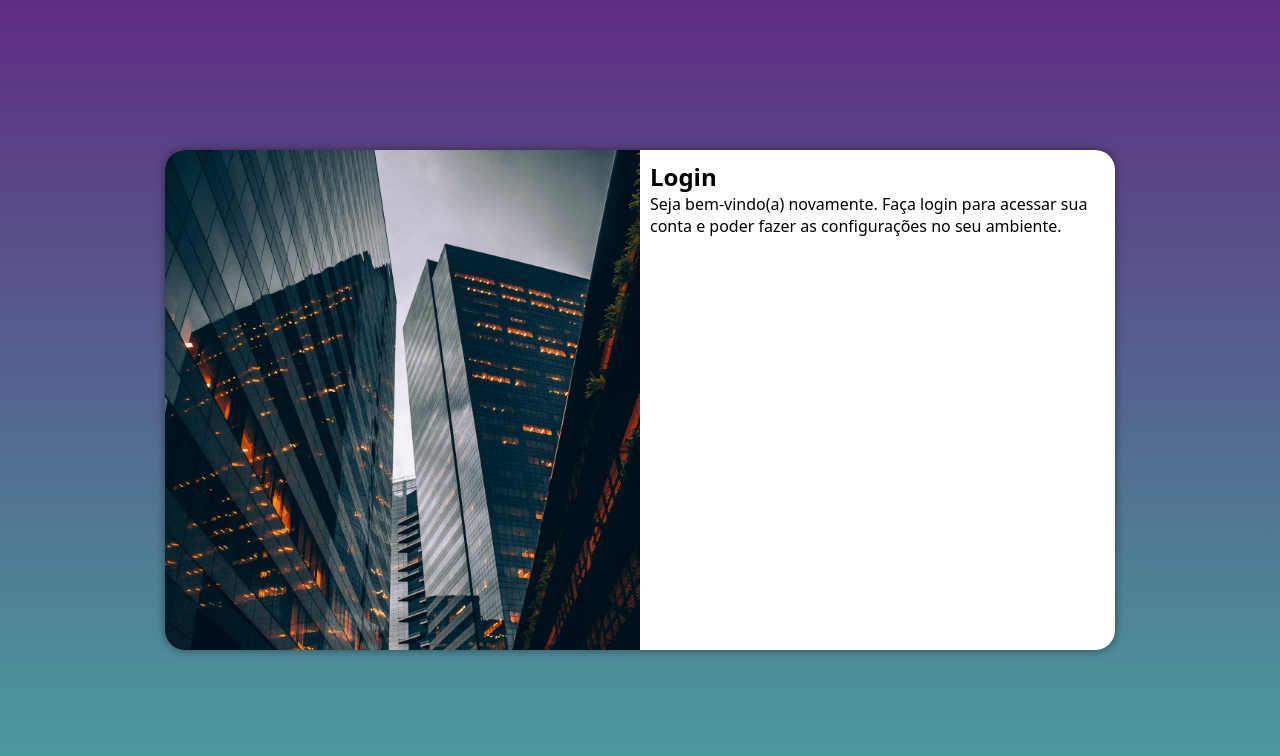
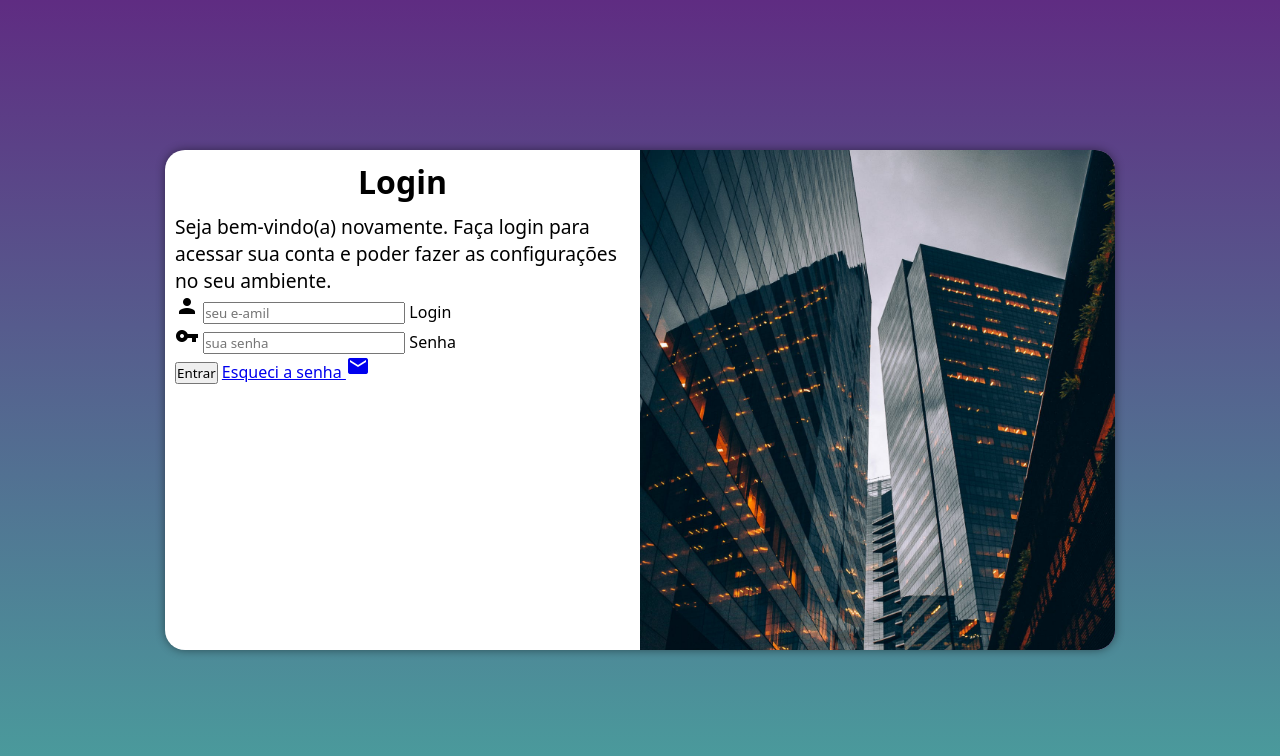
Before and after one commit to adrickson/projeto-login, a plain HTML site: page index.html in a window 1280 px wide. Drawn offline with Linux system fonts and the light colour scheme.

Commit message:
adicionei o formulario

```diff
--- a/estilos/media-query.css
+++ b/estilos/media-query.css
@@ -33,13 +33,21 @@
     }
 
     section#login > div#imagem {
-        float: left;
+        float: right;
         width: 50%;
         height: 100%;
     }
 
     section#login > div#formulario {
-        float: right;
+        float: left;
         width: 50%;
     }
+
+    div#formulario > h1 {
+        font-size: 2em;
+    }
+
+    div#formulario > p {
+        font-size: 1.2em;
+    }
 }
--- a/estilos/style.css
+++ b/estilos/style.css
@@ -58,3 +58,12 @@ section#login > div#formulario {
     display: block;
     padding: 10px;
 }
+
+div#formulario > h1 {
+    text-align: center;
+    margin-bottom: 10px;
+}
+
+div#formulario > p {
+    font-size: 0.8em;
+}
--- a/index.html
+++ b/index.html
@@ -4,6 +4,7 @@
     <meta charset="UTF-8">
     <meta name="viewport" content="width=device-width, initial-scale=1.0">
     <title>Login</title>
+    <link href="https://fonts.googleapis.com/icon?family=Material+Icons" rel="stylesheet">
     <link rel="stylesheet" href="estilos/style.css">
     <link rel="stylesheet" href="estilos/media-query.css">
 </head>
@@ -21,7 +22,26 @@
 
                 <p>Seja bem-vindo(a) novamente. Faça login para acessar sua conta e poder fazer as configurações no seu ambiente.</p>
 
-                <form action="login.php" method="post">
+                <form action="login.php" method="post" autocomplete="on">
+
+                    <div class="campo">
+                        <span class="material-icons">person</span>
+                        <input type="email" name="login" id="ilogin" placeholder="seu e-amil" required autocomplete="email" maxlength="30">
+                        <label for="ilogin">Login</label>
+
+                    </div>
+
+                    <div class="campo">
+                        <span class="material-icons">vpn_key</span>
+                        <input type="password" name="senha" id="isenha" placeholder="sua senha" required autocomplete="current-password" minlength="8" maxlength="20">
+                        <label for="isenha">Senha</label>
+
+                    </div>
+
+                    <input type="submit" value="Entrar">
+                    <a href="esqueci.html">
+                        Esqueci a senha <span class="material-icons">mail</span>
+                    </a>
 
                 </form>
             </div>
```
